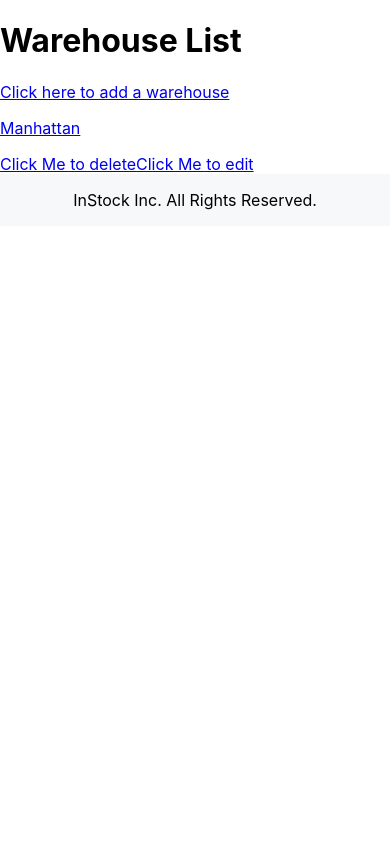
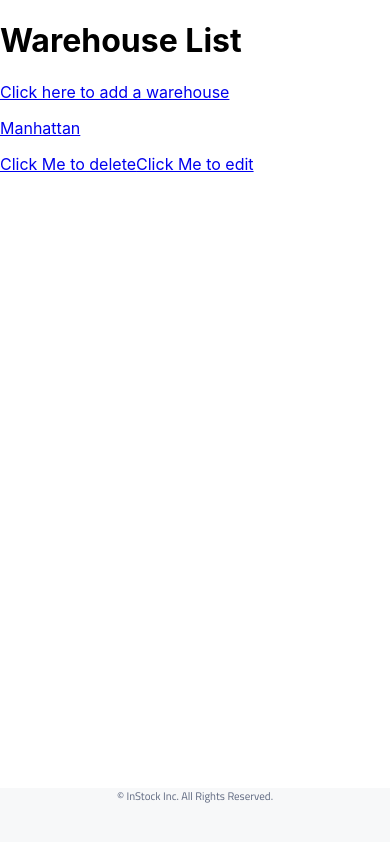
Before and after one commit to ndwilliamson123/instock-project-team-2-client, a React (Create React App) app: page /warehouses in a window 390 px wide. Built offline with nearby package versions, Linux system fonts and the light colour scheme.

Commit message:
finishes responsive footer

```diff
--- a/src/components/Footer/Footer.js
+++ b/src/components/Footer/Footer.js
@@ -1,7 +1,7 @@
 import "./Footer.scss";
 
 export default function Footer() {
-  const copyrightMessage = "InStock Inc. All Rights Reserved.";
+    const copyrightMessage = "© InStock Inc. All Rights Reserved.";
 
     return (
         <footer className="footer">
--- a/src/components/Footer/Footer.scss
+++ b/src/components/Footer/Footer.scss
@@ -1,24 +1,27 @@
-// awaiting SCSS partials
 @use "../../styles/partials/mixins" as *;
+@use "../../styles/partials/variables" as *;
 
 .footer {
-  background-color: #f7f8f9;
+    background-color: $light-grey;
+    bottom: 0%;
+    position: fixed;
+    width: 100%;
 
     &__container {
-    @media screen and (min-width: 1280px) {
-      margin: auto;
-      width: 1020px;
+        @include page-sidemargins;
+        @include desktop {
+            padding-bottom: 48px;
         }
-
-    @media screen and (min-width: 767px) {
-      padding: 32px;
+        @include tablet {
+            padding-bottom: 40px;
         }
-    padding: 16px;
+        padding-bottom: 40px;
         display: flex;
         justify-content: center;
     }
 
     &__message {
-    // font scss
+        @include body-small;
+        color: $slate;
     }
 }
--- a/src/styles/partials/_mixins.scss
+++ b/src/styles/partials/_mixins.scss
@@ -90,13 +90,13 @@
 // Note: if you set this on your outer most container, it will do the margins automatically for all 3 media. Can remove if prefer not to use this.
 
 @mixin page-sidemargins {
+    padding: 0 16px;
+    @include tablet {
+        padding: 0 32px;
+    }
     @include desktop {
         padding: 0;
         width: 1020px;
         margin: auto;
     }
-    @include tablet {
-        padding: 0 32px;
-    }
-    padding: 0 16px;
 }
```
Lines whose indentation alone changed are shown as unchanged.
